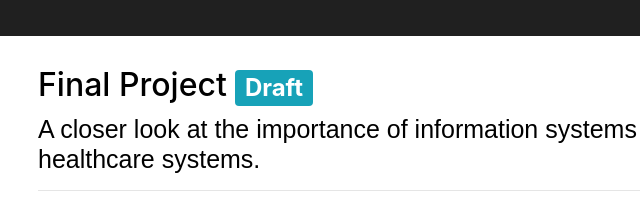
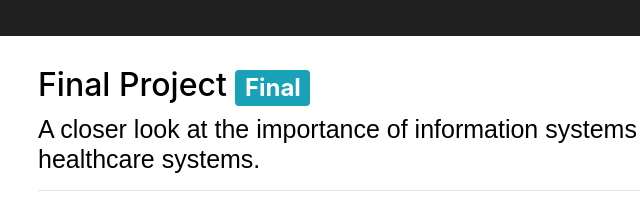
Before and after one commit to velazpablo/velazpablo.github.io, a plain HTML site: page users/pablo.html in a window 1280 px wide. Shown: the part 432-636 px from the top of the page, 237-877 px from the left. Drawn offline with nearby package versions, Linux system fonts and the light colour scheme.

Commit message:
changed final project status from draft to final

```diff
--- a/users/pablo.html
+++ b/users/pablo.html
@@ -70,7 +70,7 @@
       <!--Posts-->
       <div class="post-preview">
         <a href="../posts/pablo_finalproject.html">
-          <h2>Final Project <span class="badge badge-info post-title">Draft</span></h2>
+          <h2>Final Project <span class="badge badge-info post-title">Final</span></h2>
           <h4 class="post-subtitle">
             A closer look at the importance of information systems in healthcare systems.
           </h4>
```
